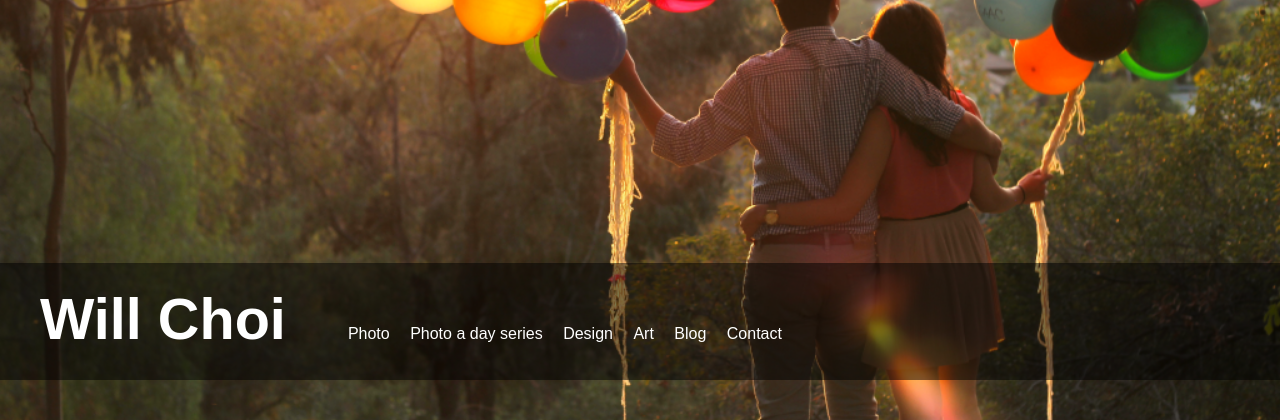
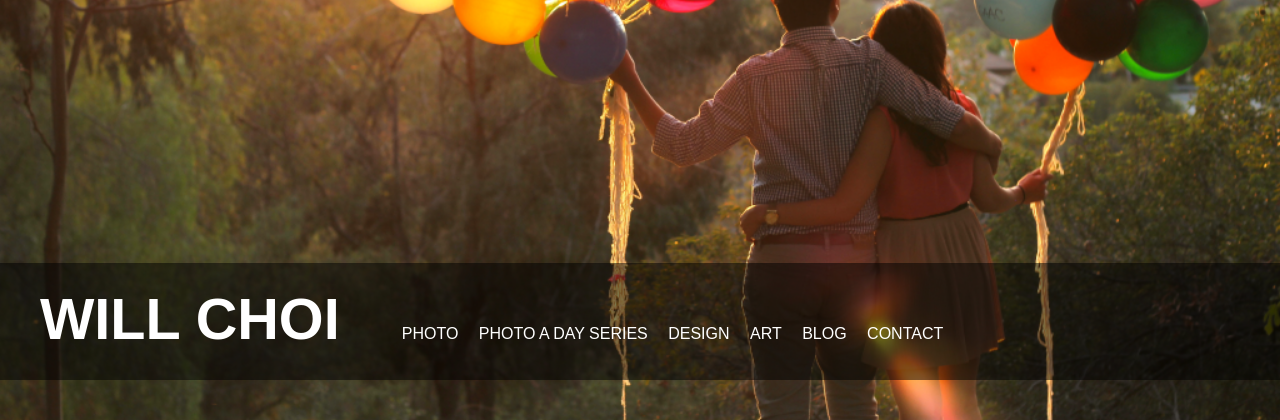
Before and after one commit to johncadengo/willchoi.me, a Flask app: page / in a window 1280 px wide. Shown: the part 380-800 px from the top of the page. Run offline with Flask 2, Linux system fonts and the light colour scheme; some libraries are stand-ins or nearby versions.

Commit message:
Create links for menu items.
Alter their style.

```diff
--- a/static/css/landing.css
+++ b/static/css/landing.css
@@ -20,6 +20,7 @@ h1, li {
     display: inline-block;
     margin-right: 1em;
     margin-top: 0;
+    text-transform: uppercase;
 }
 
 h1 {
@@ -29,3 +30,12 @@ h1 {
 li {
     font-size: 1.0em;
 }
+
+a {
+    color: white;
+    text-decoration: none;
+}
+
+a:hover {
+    color: yellow;
+}
--- a/templates/landing.html
+++ b/templates/landing.html
@@ -6,13 +6,13 @@
 <header>
     <nav>
         <ul>
-            <h1>Will Choi</h1>
-            <li>Photo</li>
-            <li>Photo a day series</li>
-            <li>Design</li>
-            <li>Art</li>
-            <li>Blog</li>
-            <li>Contact</li>
+            <h1><a href="#">Will Choi</a></h1>
+            <li><a href="#">Photo</a></li>
+            <li><a href="#">Photo a day series</a></li>
+            <li><a href="#">Design</a></li>
+            <li><a href="#">Art</a></li>
+            <li><a href="#">Blog</a></li>
+            <li><a href="#">Contact</a></li>
         </ul>
     </nav>
 </header>
```
